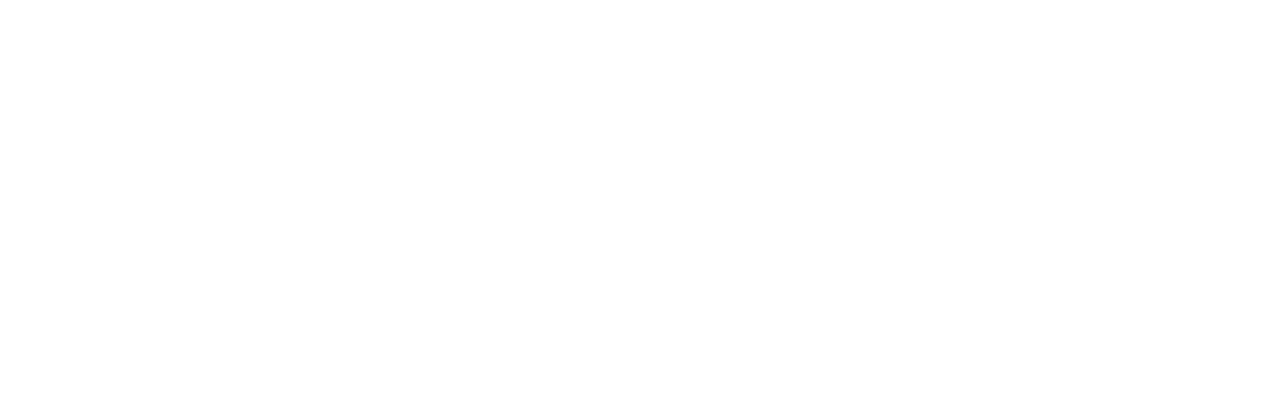
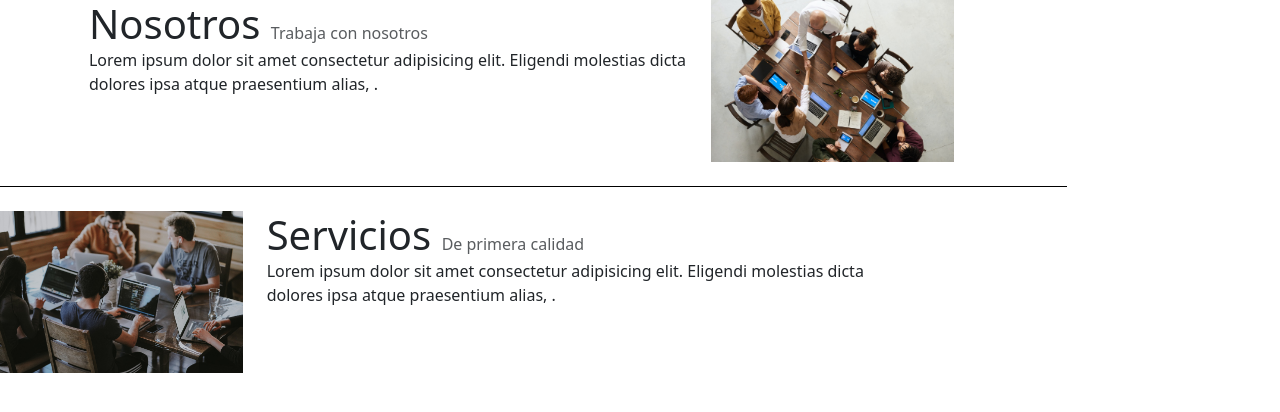
Before and after one commit to Alexander-Castillo/Landing_practice, a plain HTML site: page index.html in a window 1280 px wide. Drawn offline with nearby package versions, Linux system fonts and the light colour scheme.

Commit message:
creacion de Nosotros

```diff
--- a/index.html
+++ b/index.html
@@ -1,13 +1,52 @@
 <!DOCTYPE html>
 <html lang="en">
+
 <head>
     <meta charset="UTF-8">
     <meta name="viewport" content="width=device-width, initial-scale=1.0">
-    <link href="https://cdn.jsdelivr.net/npm/bootstrap@5.3.3/dist/css/bootstrap.min.css" rel="stylesheet" integrity="sha384-QWTKZyjpPEjISv5WaRU9OFeRpok6YctnYmDr5pNlyT2bRjXh0JMhjY6hW+ALEwIH" crossorigin="anonymous">
+    <link href="https://cdn.jsdelivr.net/npm/bootstrap@5.3.3/dist/css/bootstrap.min.css" rel="stylesheet"
+        integrity="sha384-QWTKZyjpPEjISv5WaRU9OFeRpok6YctnYmDr5pNlyT2bRjXh0JMhjY6hW+ALEwIH" crossorigin="anonymous">
     <link rel="stylesheet" href="./style.css">
     <title>Document</title>
 </head>
+
 <body>
 
+
+    <section class="">
+
+        <div class="row col-md-10 mb-4 d-flex justify-content-center">
+
+
+            <div class="col-md-7 ">
+                <h1 class="mb-0 d-inline">Nosotros
+                </h1>
+                <div class=" text-body-secondary d-inline">Trabaja con nosotros</div>
+                <p>Lorem ipsum dolor sit amet consectetur adipisicing elit. Eligendi molestias dicta dolores ipsa atque
+                    praesentium alias, .</p>
+            </div>
+            <div class="col-md-3">
+                <img src="images-electronica/image4.jpg" class="img-fluid" alt="trabaja con nosotros">
+            </div>
+        </div>
+        <div style="border-top: 1px solid #000;" class="mb-4 col-md-10"></div>
+
+        <div class="row col-md-10 mb-4 ">
+            <div class="col-md-3">
+                <img src="images-electronica/image5.jpg" class="img-fluid" alt="trabaja con nosotros">
+            </div>
+
+            <div class="col-md-7 justify-content-center">
+                <h1 class="mb-4 d-inline">Servicios
+                </h1>
+                <div class="text-body-secondary d-inline">De primera calidad</div>
+                <p>Lorem ipsum dolor sit amet consectetur adipisicing elit. Eligendi molestias dicta dolores ipsa atque
+                    praesentium alias, .</p>
+            </div>
+        </div>
+
+    </section>
+
 </body>
+
 </html>
```
